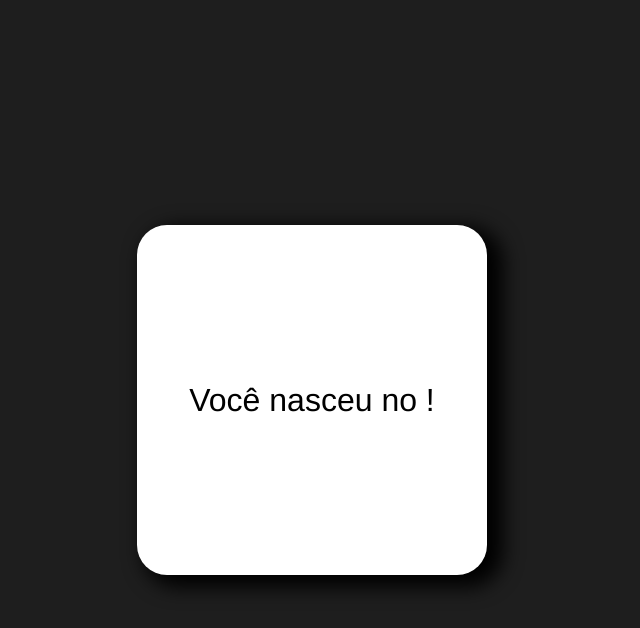
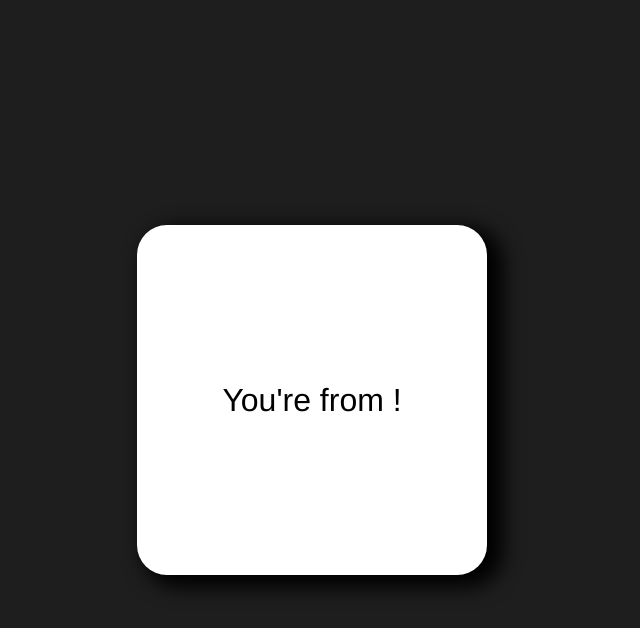
Before and after one commit to LeonCelestino/MyFirstRepository, a plain HTML site: page index.html in a window 1280 px wide. Both pictures are taken after a click on the button "Enviar". Shown: the whole page, without its empty margins (328-968 px from the left). Drawn offline with Linux system fonts and the light colour scheme.

Commit message:
Changed to english
I changed some text from portuguese  to english

```diff
--- a/index.html
+++ b/index.html
@@ -9,7 +9,7 @@
 </head>
 <body>
     <div class="box">
-        <h2>Digite seu país de origem:</h2>
+        <h2>Type your native country:</h2>
         <input type="text" name="texto" id="country">
         <input type="button" value="Enviar" id="send" onclick="clicar()">
 
--- a/script.js
+++ b/script.js
@@ -1,8 +1,8 @@
-var país = document.querySelector("input#country")
+var country = document.querySelector("input#country")
 var click = document.querySelector(".box");
 
 function clicar()
 {
-    click.innerHTML=`Você nasceu no ${país.value}!`
+    click.innerHTML=`You're from ${country.value}!`
     click.style.fontSize = "xx-large"
 }
```
